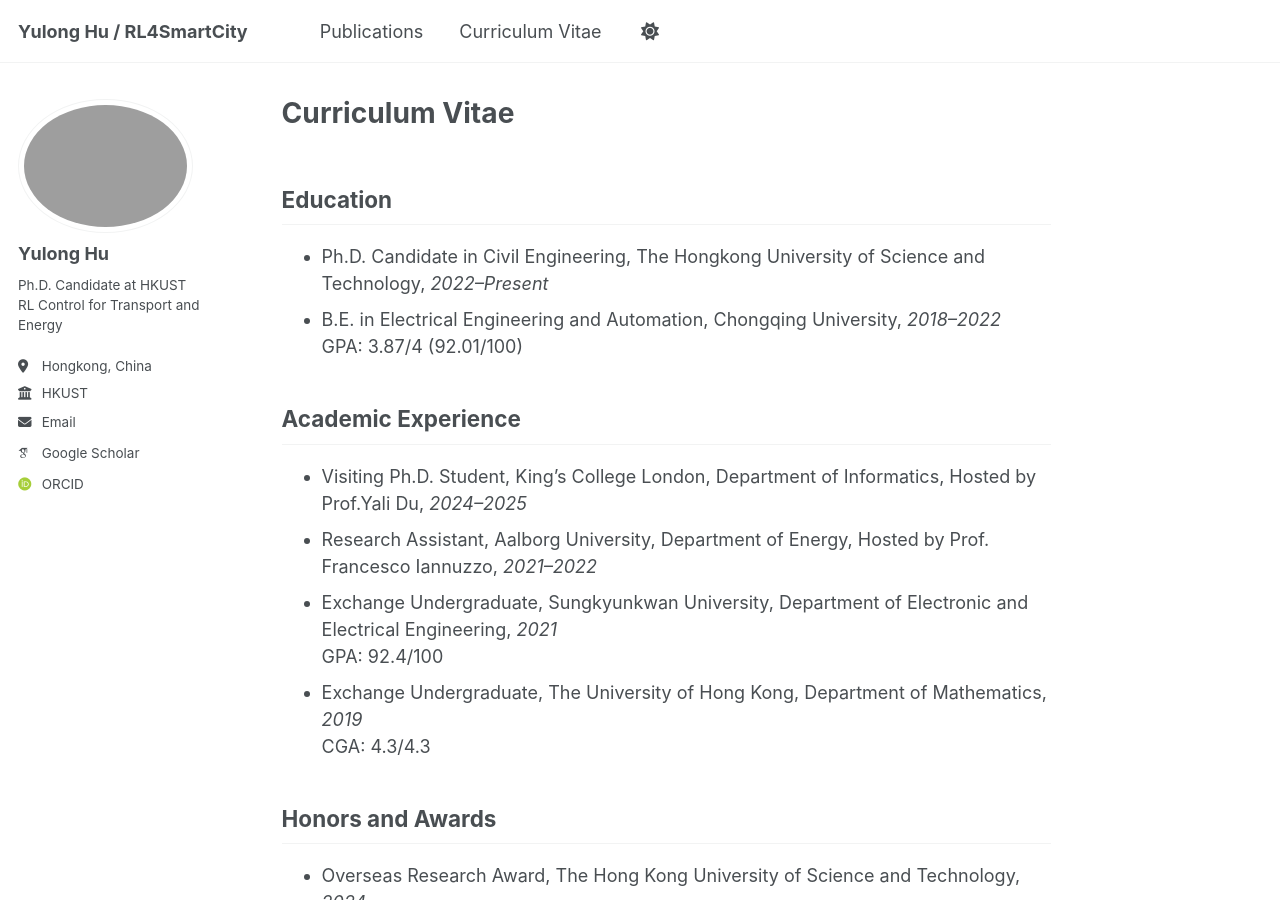
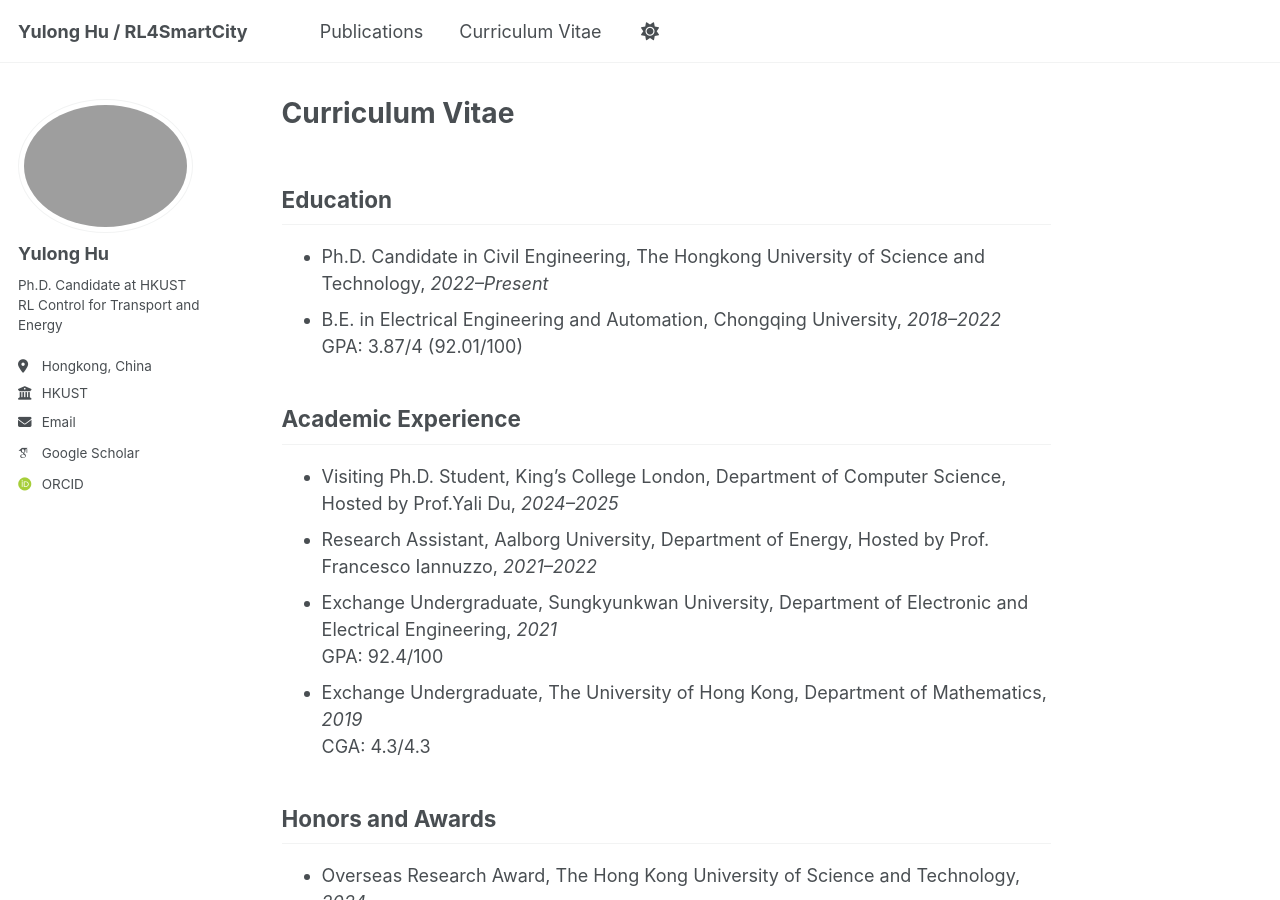
Before and after one commit to yulonghu2000/yulonghu2000.github.io, a Jekyll site: the page built from _pages/cv.md, in a window 1280 px wide and 900 px high. Built offline with Jekyll 4.4.1, drawn with Linux system fonts in a browser that asks for light colours; some web fonts are replaced.

Commit message:
Update cv.md

```diff
--- a/_pages/cv.md
+++ b/_pages/cv.md
@@ -10,7 +10,7 @@ author_profile: true
   GPA: 3.87/4 (92.01/100)
 
 ## Academic Experience
-- Visiting Ph.D. Student, King’s College London, Department of Informatics, Hosted by Prof.Yali Du, *2024–2025*
+- Visiting Ph.D. Student, King’s College London, Department of Computer Science, Hosted by Prof.Yali Du, *2024–2025*
 - Research Assistant, Aalborg University, Department of Energy, Hosted by Prof. Francesco Iannuzzo, *2021–2022*
 - Exchange Undergraduate, Sungkyunkwan University, Department of Electronic and Electrical Engineering, *2021*
   GPA: 92.4/100
```
